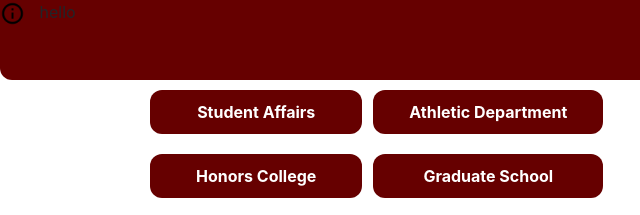
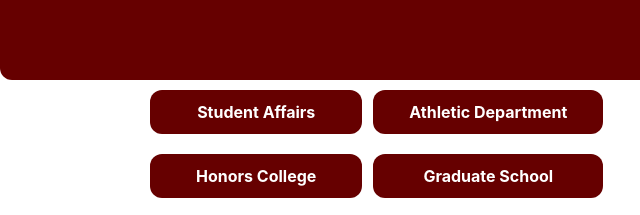
Before and after one commit to slukehart/CofC_OID_SiteMap, a plain HTML site: page index.html in a window 1280 px wide. Shown: the top 215 px of the page, 0-640 px from the left. Drawn offline with nearby package versions, Linux system fonts and the light colour scheme; some packages are replaced by stand-ins of ours.

Commit message:
clean up

```diff
--- a/index.html
+++ b/index.html
@@ -16,10 +16,10 @@
     </head>
     <body>
         <header>
-          <span>
+          <!-- <span>
             <img src="assets/information_icon.png" height="25px" width="25px" style="margin-right: 10px;">
             hello
-          </span>
+          </span> -->
           </header>
         <div class="container text-center" style="margin: none;">
                 <div class="row">
```
